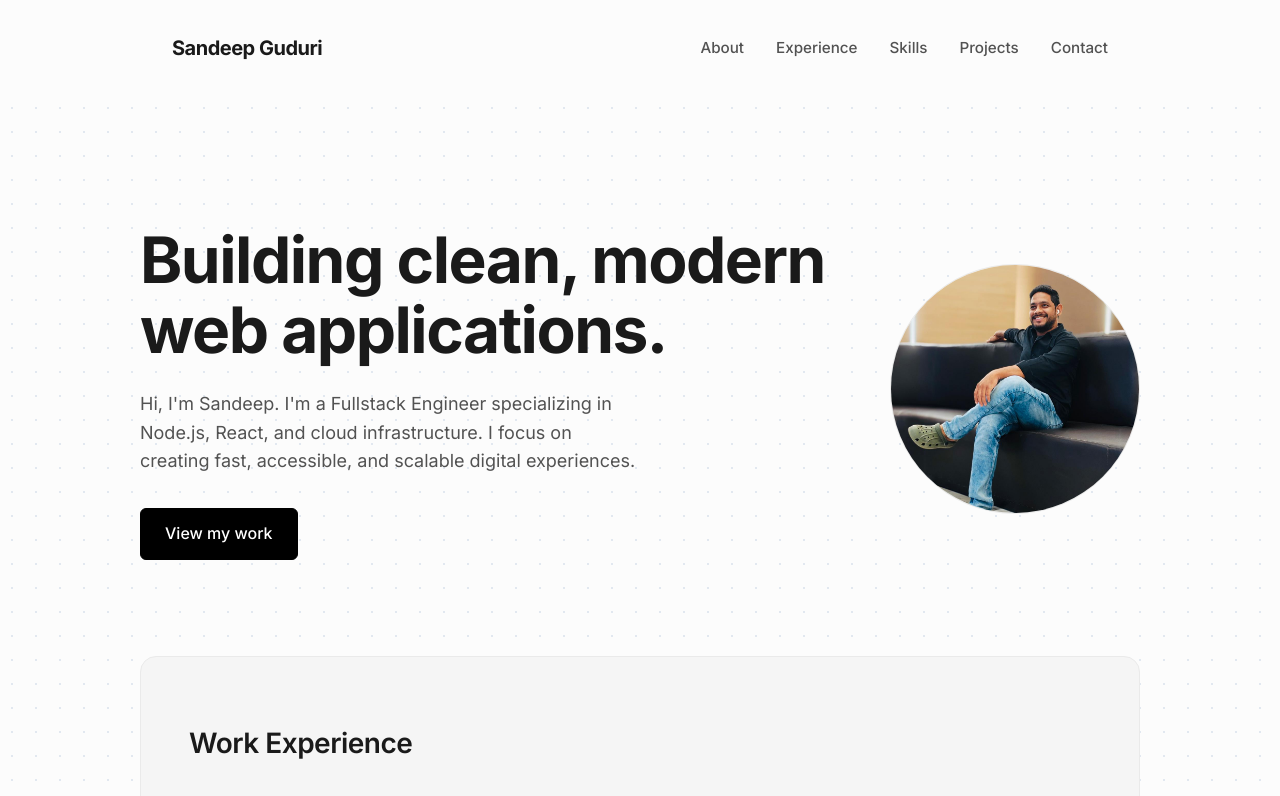
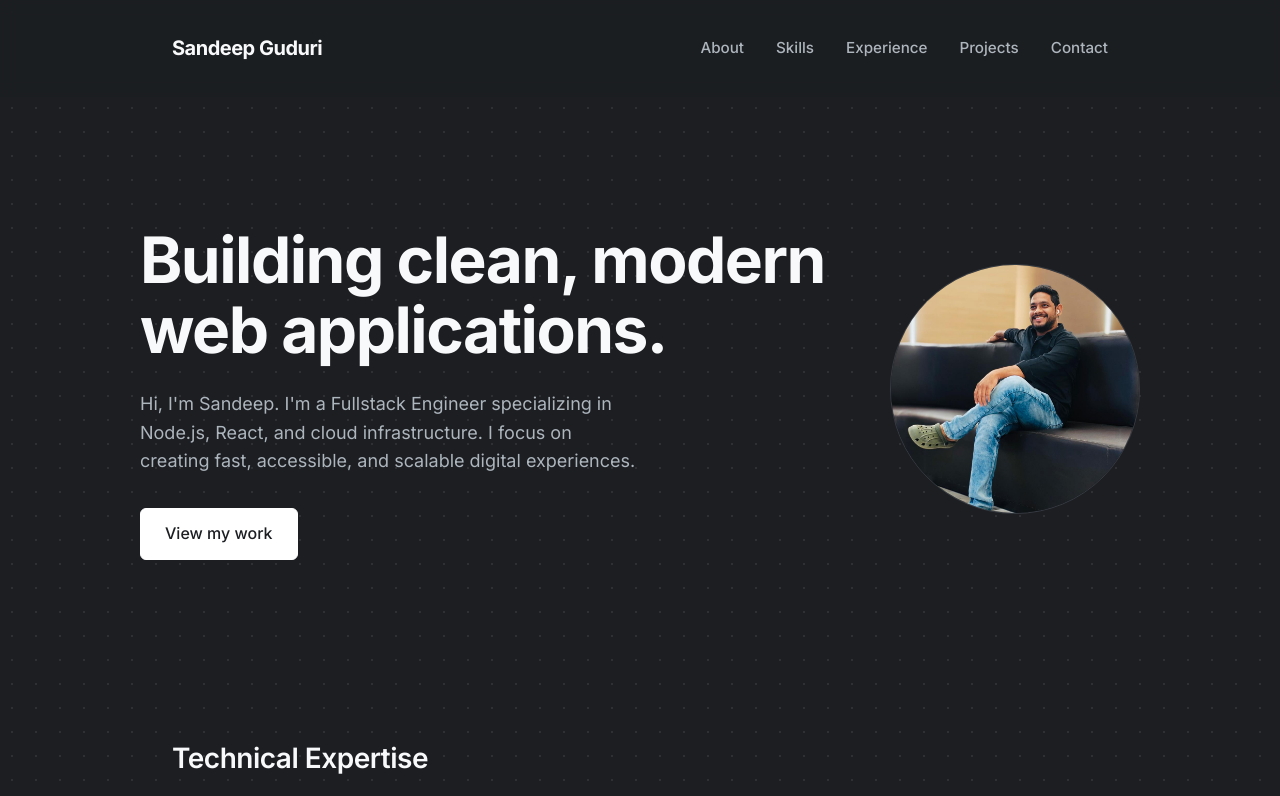
Before and after one commit to guduri999/sandeep-guduri, a React (Vite) app: page / in a window 1280 px wide. Shown: the top 796 px of the page. Built offline with nearby package versions, Linux system fonts and the light colour scheme.

Commit message:
fix: updated container padding to restore vertical layout gaps

```diff
--- a/src/App.jsx
+++ b/src/App.jsx
@@ -19,8 +19,8 @@ const Header = () => {
         <a href="#" className="logo">Sandeep Guduri</a>
         <nav className="nav-links">
           <a href="#about">About</a>
+          <a href="#skills">Skills</a>
           <a href="#experience">Experience</a>
-          <a href="#skills">Skills</a>
           <a href="#projects">Projects</a>
           <a href="#contact">Contact</a>
         </nav>
@@ -98,7 +98,7 @@ const Experience = () => {
   ];
 
   return (
-    <section id="experience" className="container" style={{ background: 'var(--secondary-bg)', padding: '4rem 3rem', borderRadius: '16px', border: '1px solid var(--border-color)' }}>
+    <section id="experience" className="container">
       <h2 className="section-title">Work Experience</h2>
       <div style={{ display: 'flex', flexDirection: 'column', gap: '2.5rem' }}>
         {experiences.map((exp, idx) => (
@@ -186,8 +186,8 @@ function App() {
     <>
       <Header />
       <Hero />
+      <Skills />
       <Experience />
-      <Skills />
       <Projects />
       <Contact />
       <Footer />
--- a/src/index.css
+++ b/src/index.css
@@ -1,12 +1,12 @@
 @import url('https://fonts.googleapis.com/css2?family=Inter:wght@300;400;500;600;700&display=swap');
 
 :root {
-  --bg-color: #fcfcfc;
-  --text-main: #1a1a1a;
-  --text-muted: #525252;
-  --primary-color: #000000;
-  --secondary-bg: #f5f5f5;
-  --border-color: #eaeaea;
+  --bg-color: #1c1e22;
+  --text-main: #f8f9fa;
+  --text-muted: #adb5bd;
+  --primary-color: #ffffff;
+  --secondary-bg: #25282d;
+  --border-color: #363a41;
   --font-family: 'Inter', -apple-system, BlinkMacSystemFont, "Segoe UI", Roboto, Helvetica, Arial, sans-serif;
   --max-width: 1000px;
 }
@@ -24,7 +24,7 @@ html {
 body {
   font-family: var(--font-family);
   background-color: var(--bg-color);
-  background-image: radial-gradient(circle at center, #e2e8f0 1px, transparent 1px);
+  background-image: radial-gradient(circle at center, rgba(255, 255, 255, 0.08) 1px, transparent 1px);
   background-size: 24px 24px;
   color: var(--text-main);
   line-height: 1.6;
@@ -45,7 +45,8 @@ a:hover {
 .container {
   max-width: var(--max-width);
   margin: 0 auto;
-  padding: 0 2rem;
+  padding-left: 2rem;
+  padding-right: 2rem;
 }
 
 /* Navigation */
@@ -53,7 +54,7 @@ header {
   padding: 2rem 0;
   position: sticky;
   top: 0;
-  background: rgba(252, 252, 252, 0.9);
+  background: rgba(28, 30, 34, 0.9);
   backdrop-filter: blur(8px);
   z-index: 100;
   border-bottom: 1px solid transparent;
@@ -142,14 +143,14 @@ section {
 
 .btn-primary {
   background-color: var(--primary-color);
-  color: #fff;
+  color: #1c1e22;
   border: 1px solid var(--primary-color);
 }
 
 .btn-primary:hover {
-  background-color: #333;
-  border-color: #333;
-  color: #fff;
+  background-color: #e2e8f0;
+  border-color: #e2e8f0;
+  color: #1c1e22;
 }
 
 .hero-image-container {
@@ -216,7 +217,7 @@ section {
 
 .project-card:hover {
   transform: translateY(-4px);
-  box-shadow: 0 12px 24px rgba(0, 0, 0, 0.05);
+  box-shadow: 0 12px 24px rgba(0, 0, 0, 0.4);
 }
 
 .project-content {
```
